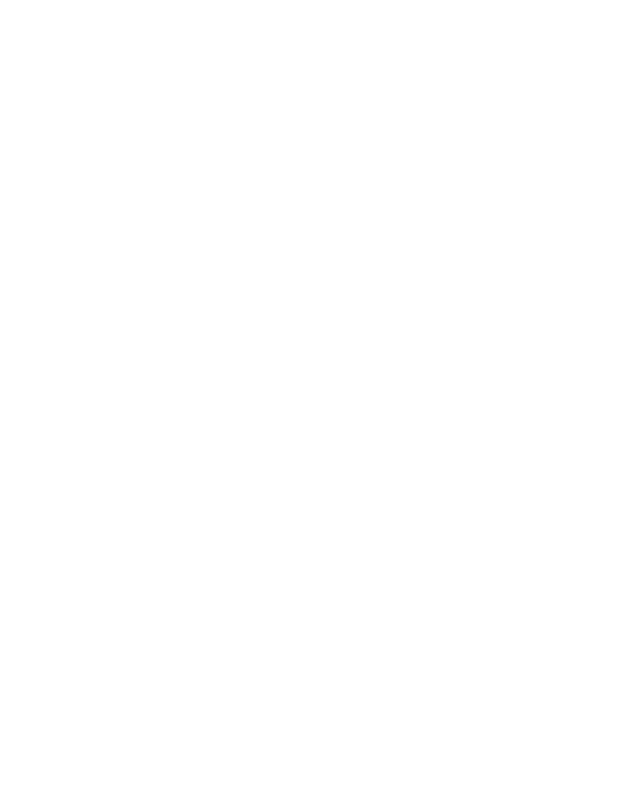
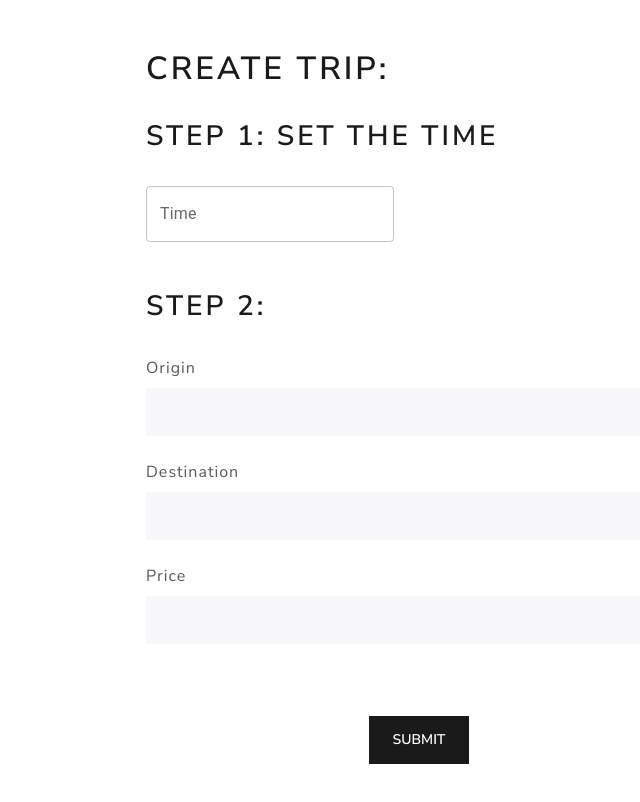
Before and after one commit to kevin21jin/WatCarPool, a React (Create React App) app in the folder client/my-app/: page /addmodify in a window 1280 px wide. Before the commit this address had no page. Shown: the top 802 px of the page, without its empty margins (221-861 px from the left). Built offline with nearby package versions, Linux system fonts and the light colour scheme.

Commit message:
addtrip partial code

```diff
--- a/client/my-app/package.json
+++ b/client/my-app/package.json
@@ -6,10 +6,14 @@
     "@emotion/react": "^11.10.4",
     "@emotion/styled": "^11.10.4",
     "@mui/material": "^5.10.9",
+    "@mui/x-date-pickers": "^5.0.8",
     "@testing-library/jest-dom": "^5.16.5",
     "@testing-library/react": "^13.4.0",
     "@testing-library/user-event": "^13.5.0",
     "axios": "^1.1.3",
+    "dayjs": "^1.11.6",
+    "i": "^0.3.7",
+    "npm": "^9.1.1",
     "react": "^18.2.0",
     "react-bootstrap": "^2.5.0",
     "react-dom": "^18.2.0",
@@ -17,6 +21,7 @@
     "react-radio-group": "^3.0.3",
     "react-router-dom": "^6.4.2",
     "react-scripts": "^5.0.1",
+    "react-time-picker": "^5.1.0",
     "react-toastify": "^9.0.8",
     "web-vitals": "^2.1.4"
   },
--- a/client/my-app/src/App.js
+++ b/client/my-app/src/App.js
@@ -1,5 +1,6 @@
 import React from 'react'
 import {BrowserRouter, Routes, Route} from 'react-router-dom'
+import { AddModifyTrip } from './pages/AddModifyTrip';
 import { Home } from './pages/Home'
 import { Login } from './pages/Login';
 import { Register } from './pages/Register';
@@ -13,6 +14,7 @@
           <Route path="/mainpage" element={<Home />} />
           <Route path="/login" element={<Login />} />
           <Route path="/register" element={<Register />} />
+          <Route path="/addmodify" element={<AddModifyTrip />} />
 
         </Routes>
         </BrowserRouter>
--- a/client/my-app/src/components/DriverTrip.jsx
+++ b/client/my-app/src/components/DriverTrip.jsx
@@ -2,22 +2,32 @@
 import { Header } from '../components/Header'
 import { Card, Button } from 'react-bootstrap'
 import { Row, Col } from 'react-bootstrap'
+import { AddModifyTrip } from '../pages/AddModifyTrip'
+import { Link, useNavigate } from 'react-router-dom'
 
 const DriverTrip = ({ trips, currentUser }) => {
+  const navigate = useNavigate()
+
+  const AddTrips = (e) => {
+    navigate("/addmodify")
+  }
+
   return (
     <>
       <Header />
-      <div style={{ padding: "10rem" }}>
+      <h1 style={{ fontSize: "50px", paddingLeft: "10rem", paddingTop: "5rem" }}>Hi, {currentUser.username}</h1>
+      <div style={{ padding: "10rem", paddingTop: "5rem" }}>
+      <Button style={{ margin: "0 0 5rem 0 "}} type='submit' variant='primary' onClick={ AddTrips }> Add Trips </Button><br />
         <h1>Trips Available</h1>
         <Row>
           {trips.map((trip) => (
             <Col key={trip.description} sm={10} md={110} lg={10} xl={6} style={{ padding: 20 }}>
               <Card style={{ width: '35rem' }} className="rounded">
                 <Card.Body>
-                  <Card.Title style={{ color: "#2DA8D8FF", fontSize: "30px"}}>{trip.origin} → {trip.destination}</Card.Title>
-                  <Card.Subtitle style={{ fontSize: "16px"}} className="mb-2 text-muted">Time: {trip.departTime}</Card.Subtitle>
-                  <Card.Subtitle style={{ fontSize: "16px"}} className="mb-2 text-muted">Price: {trip.price}</Card.Subtitle>
-                  <Card.Subtitle style={{ fontSize: "16px"}} className="mb-2 text-muted">Details:</Card.Subtitle>
+                  <Card.Title style={{ color: "#2DA8D8FF", fontSize: "30px" }}>{trip.origin} → {trip.destination}</Card.Title>
+                  <Card.Subtitle style={{ fontSize: "16px" }} className="mb-2 text-muted">Time: {trip.departTime}</Card.Subtitle>
+                  <Card.Subtitle style={{ fontSize: "16px" }} className="mb-2 text-muted">Price: {trip.price}</Card.Subtitle>
+                  <Card.Subtitle style={{ fontSize: "16px" }} className="mb-2 text-muted">Details:</Card.Subtitle>
                   <Card.Text>
                     {trip.description}
                   </Card.Text>
--- a/client/my-app/src/components/Header.jsx
+++ b/client/my-app/src/components/Header.jsx
@@ -6,10 +6,10 @@
 
 
 export const Header = () => {
-  const [currentUser,setUser] = useState(JSON.parse(localStorage.getItem('WatCarPool-User')))
+  const [currentUser,setUser] = useState(JSON.parse(sessionStorage.getItem('WatCarPool-User')))
 
   const logout = () => {
-    localStorage.setItem('WatCarPool-User', null)
+    sessionStorage.setItem('WatCarPool-User', null)
     setUser(null)
     window.location.reload(false)
   }
--- /dev/null
+++ b/client/my-app/src/pages/AddModifyTrip.jsx
@@ -0,0 +1,124 @@
+import React from 'react'
+import { useState } from 'react'
+import { Form, Button } from 'react-bootstrap'
+import { FormContainer } from '../components/FormContainer'
+import { Link, useNavigate } from 'react-router-dom'
+import 'react-toastify/dist/ReactToastify.css';
+import { ToastContainer, toast } from "react-toastify"
+import { LocalizationProvider, DateTimePicker } from '@mui/x-date-pickers'
+import { TextField } from '@mui/material'
+import { AdapterDayjs } from '@mui/x-date-pickers/AdapterDayjs'
+import dayjs, { Dayjs } from 'dayjs';
+export const AddModifyTrip = () => {
+    const [origin, changeOrigin] = useState("")
+    const [dest, changeDest] = useState("")
+    const [time, changeTime] = useState(null)
+    const [price, changePrice] = useState("")
+    const [description, changeDescription] = useState("")
+
+    const navigate = useNavigate()
+    const toastOptions = {
+        position: "bottom-right",
+        autoClose: 5000,
+        closeOnClick: true,
+        pauseOnHover: true,
+        draggable: true,
+        theme: "light"
+    };
+
+
+    const handleSubmit = async (e) => {
+
+    }
+
+
+    return (
+        <>
+            <div style={{ padding: "50px" }}>
+                <FormContainer>
+                    <h1>Create trip:</h1>
+                    <br />
+                    <Form >
+
+                        <h2>Step 1: Set the time</h2>
+                        <br />
+                        <LocalizationProvider dateAdapter={AdapterDayjs}>
+                            <DateTimePicker
+                                label="Time"
+                                value={time}
+                                onChange={(newValue) => {
+                                    changeTime(newValue)
+                                }}
+                                renderInput={(params) => <TextField  {...params} inputProps={{
+                                    ...params.inputProps,
+                                    placeholder: ""
+                                }} />}
+                            />
+                        </LocalizationProvider>
+
+                        <br />
+                        <br />
+                        <br />
+                        <h2>Step 2: </h2>
+                        <br />
+                        <Form.Group controlId='Origin'>
+                            <Form.Label>
+                                Origin
+                            </Form.Label>
+                            <Form.Control
+                                type='text'
+                                value={origin}
+                                autoComplete="off"
+                                onChange={(e) => changeOrigin(e.target.value)}>
+                            </Form.Control>
+                        </Form.Group>
+
+                        <br />
+
+                        <Form.Group controlId='Destination'>
+                            <Form.Label>
+                                Destination
+                            </Form.Label>
+                            <Form.Control
+                                type='text'
+                                value={dest}
+                                autoComplete="off"
+                                onChange={(e) => changeDest(e.target.value)}>
+                            </Form.Control>
+                        </Form.Group>
+
+                        <br />
+
+                        <Form.Group controlId='Price'>
+                            <Form.Label>
+                                Price
+                            </Form.Label>
+                            <Form.Control
+                                type='number'
+                                value={price}
+                                autoComplete="off"
+                                onChange={(e) => changePrice(e.target.value)}>
+                            </Form.Control>
+                        </Form.Group>
+
+                        <br />
+
+                        <br />
+
+                        <LocalizationProvider dateAdapter={AdapterDayjs}>
+
+                        </LocalizationProvider>
+
+                        <br />
+                        <center>
+                            <Button type='submit' variant='primary' onClick={handleSubmit}> Submit </Button><br />
+                        </center>
+                    </Form>
+                </FormContainer>
+            </div>
+
+            <ToastContainer />
+        </>
+
+    )
+}
--- a/client/my-app/src/pages/Home.jsx
+++ b/client/my-app/src/pages/Home.jsx
@@ -10,7 +10,7 @@
 export const Home = () => {
   const [trips, setTrips] = useState([]);
   const [helper, changeHelp] = useState(0);
-  const currentUser = JSON.parse(localStorage.getItem('WatCarPool-User'))
+  const currentUser = JSON.parse(sessionStorage.getItem('WatCarPool-User'))
 
   useEffect(() =>{
     async function fetchTrips(){
--- a/client/my-app/src/pages/Login.jsx
+++ b/client/my-app/src/pages/Login.jsx
@@ -38,7 +38,7 @@
         type: data.user.type,
         joined_at: data.user.joinedAt
       }
-      localStorage.setItem('WatCarPool-User', JSON.stringify(userinfo));
+      sessionStorage.setItem('WatCarPool-User', JSON.stringify(userinfo));
       console.log(userinfo)
       navigate("/mainpage")
     }
--- a/client/my-app/src/pages/Register.jsx
+++ b/client/my-app/src/pages/Register.jsx
@@ -38,7 +38,7 @@
       toast.error(data.errorMessage, toastOptions);
     }
     if (data.status === "Success") {
-      navigate("/login")
+      navigate("/")
     }
   }
 
```
Also changed, not shown: 1 other file (tests, documents, lock files or other folders).
